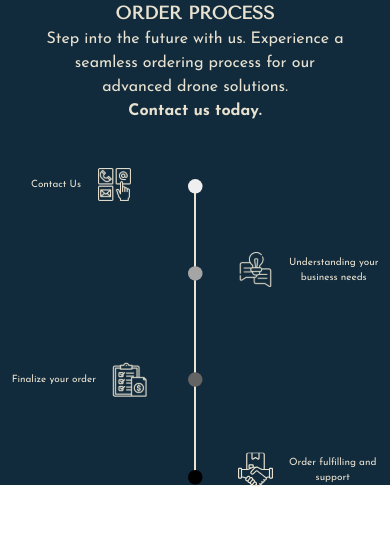
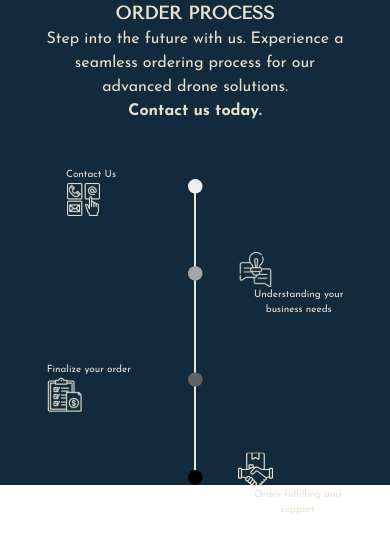
Before and after one commit to Dunes-Aero/Dunes-Aero-Website, a SvelteKit app: page /Process in a window 390 px wide. Shown: the top 552 px of the page. Built offline with nearby package versions, Linux system fonts and the light colour scheme.

Commit message:
updates for Process section

```diff
--- a/src/routes/Process/+page.svelte
+++ b/src/routes/Process/+page.svelte
@@ -7,7 +7,7 @@
 <section
 	class="our-process relative w-full pb-16 mx-auto bg-hero bg-no-repeat bg-cover bg-center items-center"
 >
-	<div class="lg:p-16 p-10">
+	<div class="lg:p-6 p-10">
 		<Title pageTitle="Order Process" elementHTML="h1"  textColor="secondary" class="lg:w-full" />
 	</div>
 
--- a/src/routes/Process/components/item.svelte
+++ b/src/routes/Process/components/item.svelte
@@ -26,7 +26,7 @@
 </script>
 
 <div class="container mx-auto flex items-center">
-	<div class="item-box item-back lg:p-4 p-2 rounded-lg flex items-center">
+	<div class="item-box item-back lg:p-4 p-2 rounded-lg lg:flex items-center">
 		{#if isRightLeft == 'yes'}
 			<div class="mr-4">
 				{#each textItems as textItem}
--- a/src/routes/Process/components/processDescription.svelte
+++ b/src/routes/Process/components/processDescription.svelte
@@ -1,4 +1,6 @@
-<script></script>
+<script>
+		import LineIcon from '$lib/assets/images/TimeLine.svg';
+</script>
 
 <div class="text-center pb-9">
 	<p>
```
